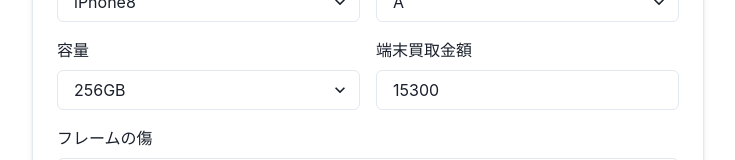
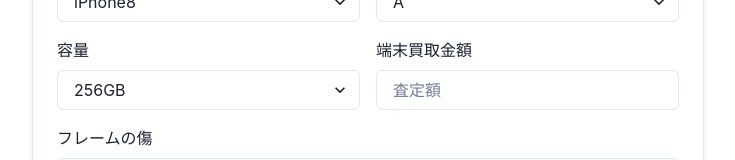
Before and after one commit to nagg4001/rinosma, a React (Create React App) app: page / in a window 1280 px wide. Shown: the part 134-294 px from the top of the page, without its empty margins (272-1007 px from the left). Built offline with nearby package versions, Linux system fonts and the light colour scheme.

Commit message:
Updated the app with new changes

```diff
--- a/src/App.js
+++ b/src/App.js
@@ -337,7 +337,9 @@
 
   const handleAppraisalAmountChange = (e) => {
     const value = e.target.value;
-    setCustomAppraisalAmount(value);
+    if (value === '' || /^\d+$/.test(value)) {
+      setCustomAppraisalAmount(value);
+    }
   };
 
   const renderSelect = (label, options, deductionKey) => (
@@ -422,7 +424,7 @@
             <Input
               type="text"
               placeholder="査定額"
-              value={customAppraisalAmount !== '' ? customAppraisalAmount : iPhoneData[selectedModel][selectedRank][selectedCapacity]}
+              value={customAppraisalAmount}
               onChange={handleAppraisalAmountChange}
             />
           </FormControl>
```
